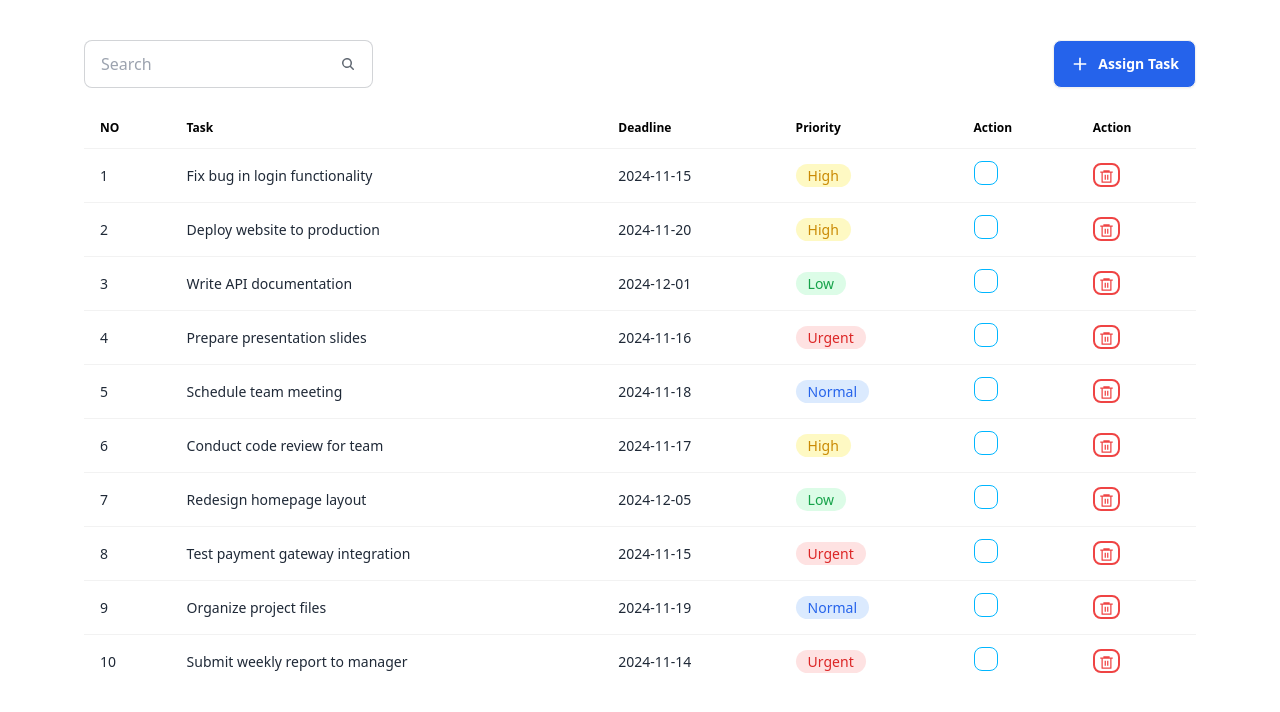
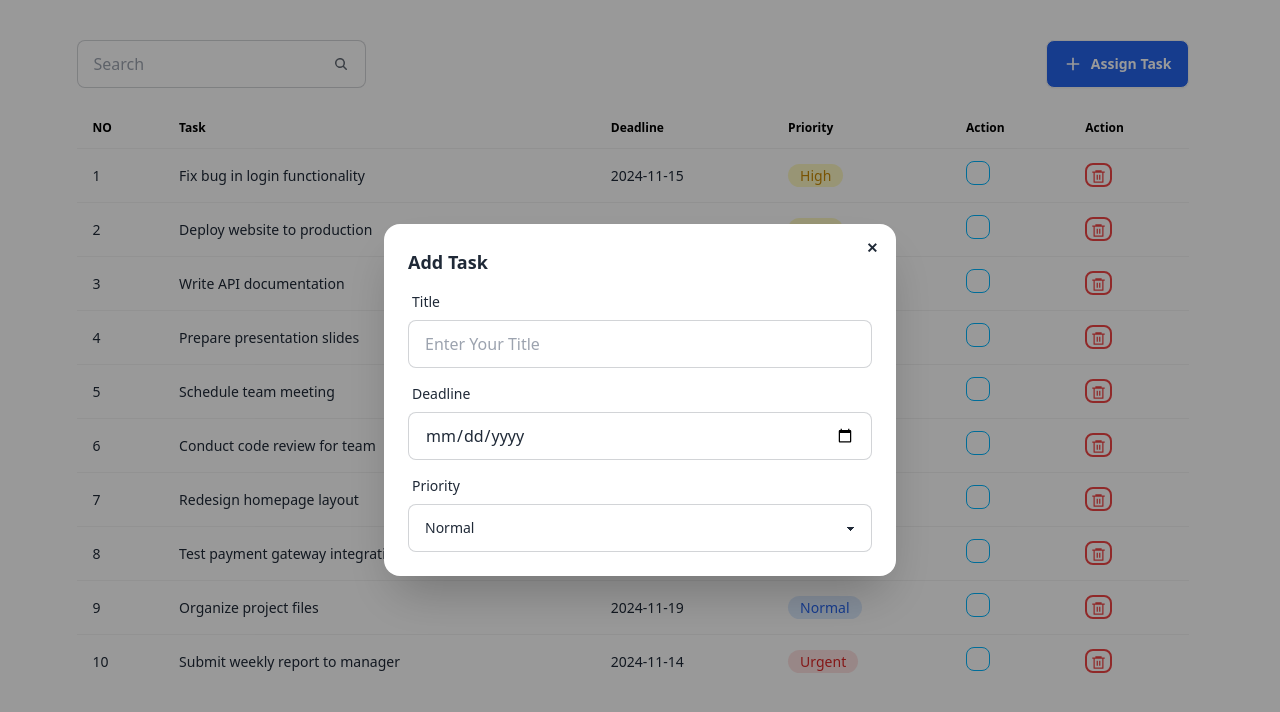
Before and after one commit to Sajid941/Task-Management, a React (Vite) app: page / in a window 1280 px wide. Both pictures are taken after a click on the button "Assign Task". Shown: the top 712 px of the page. Built offline with nearby package versions, Linux system fonts and the light colour scheme.

Commit message:
Create Add Task modal

```diff
--- /dev/null
+++ b/src/components/AddTaskModal.jsx
@@ -0,0 +1,53 @@
+const AddTaskModal = () => {
+    return (
+        <div>
+            <dialog id="my_modal_3" className="modal">
+                <div className="modal-box">
+                    <form method="dialog">
+                        {/* if there is a button in form, it will close the modal */}
+                        <button className="btn btn-sm btn-circle btn-ghost absolute right-2 top-2">
+                            ✕
+                        </button>
+                    </form>
+                    <h3 className="font-bold text-lg">Add Task</h3>
+                    <form className="">
+                        <div className="form-control w-full mt-2">
+                            <div className="label">
+                                <span className="label-text">Title</span>
+                            </div>
+                            <input
+                                type="text"
+                                placeholder="Enter Your Title"
+                                className="input input-bordered w-full"
+                            />
+                        </div>
+                        <div className="form-control w-full mt-2">
+                            <div className="label">
+                                <span className="label-text">Deadline</span>
+                            </div>
+                            <input
+                                type="date"
+                                className="input input-bordered w-full"
+                            />
+                        </div>
+                        <div className="form-control w-full mt-2">
+                            <div className="label">
+                                <span className="label-text">Priority</span>
+                            </div>
+                            <select className="select select-bordered w-full">
+                                <option selected value="Normal">
+                                    Normal
+                                </option>
+                                <option value="High">High</option>
+                                <option value="Low">Low</option>
+                                <option value="Urgent">Urgent</option>
+                            </select>
+                        </div>
+                    </form>
+                </div>
+            </dialog>
+        </div>
+    );
+};
+
+export default AddTaskModal;
--- a/src/pages/Tasks.jsx
+++ b/src/pages/Tasks.jsx
@@ -10,6 +10,7 @@ import {
     getPaginationRowModel,
     useReactTable,
 } from "@tanstack/react-table";
+import AddTaskModal from "../components/AddTaskModal";
 
 const Tasks = () => {
     const { data: tasks = [] } = useQuery({
@@ -67,18 +68,19 @@ const Tasks = () => {
             header: "Priority",
         }),
         columnHelper.display({
-            cell:({row})=>(
+            cell: ({ row }) => (
                 <input type="checkbox" className="checkbox checkbox-info" />
             ),
-            header:"Action"
+            header: "Action",
         }),
         columnHelper.display({
-            cell:({row})=>(
-                <button className="btn btn-xs btn-outline p-1 border-2 border-red-500  text-red-500"><RiDeleteBin6Line size={15} /></button>
+            cell: ({ row }) => (
+                <button className="btn btn-xs btn-outline p-1 border-2 border-red-500  text-red-500">
+                    <RiDeleteBin6Line size={15} />
+                </button>
             ),
-            header:"Action"
+            header: "Action",
         }),
-
     ];
 
     const table = useReactTable({
@@ -113,7 +115,12 @@ const Tasks = () => {
                     </label>
                 </div>
                 <div className="mt-5 md:mt-0 w-full md:w-auto">
-                    <button className="btn w-full md:w-auto bg-blue-600 hover:bg-blue-500 text-white">
+                    <button
+                        onClick={() =>
+                            document.getElementById("my_modal_3").showModal()
+                        }
+                        className="btn w-full md:w-auto bg-blue-600 hover:bg-blue-500 text-white"
+                    >
                         <IoMdAdd size={20} /> Assign Task
                     </button>
                 </div>
@@ -156,6 +163,7 @@ const Tasks = () => {
                     </table>
                 </div>
             </div>
+            <AddTaskModal/>
         </section>
     );
 };
```
